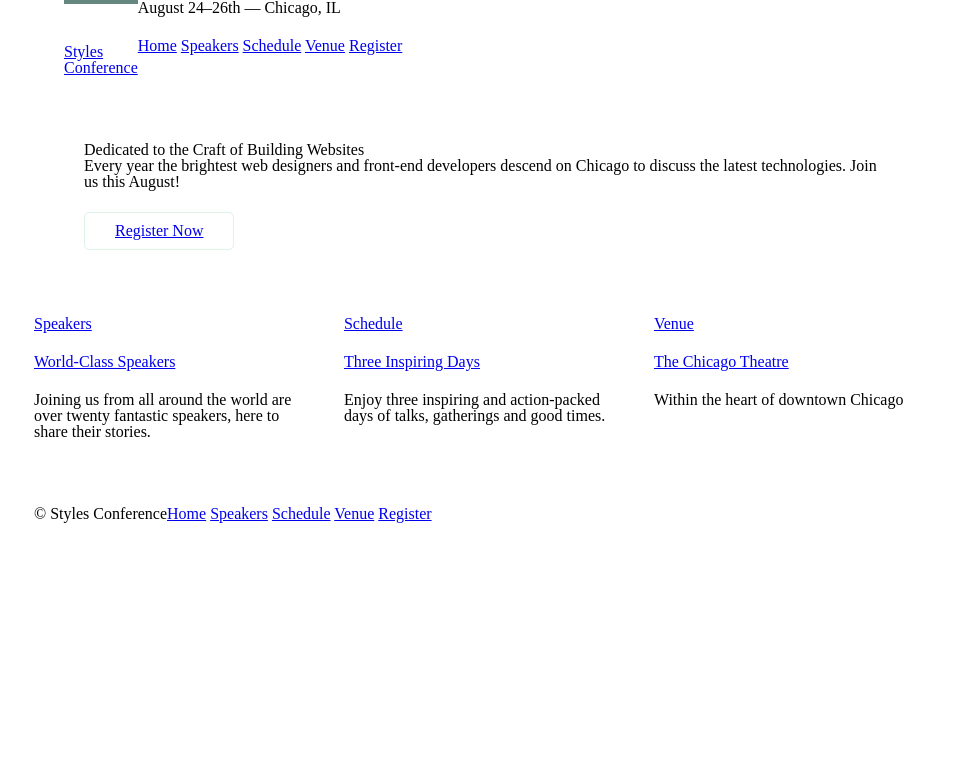
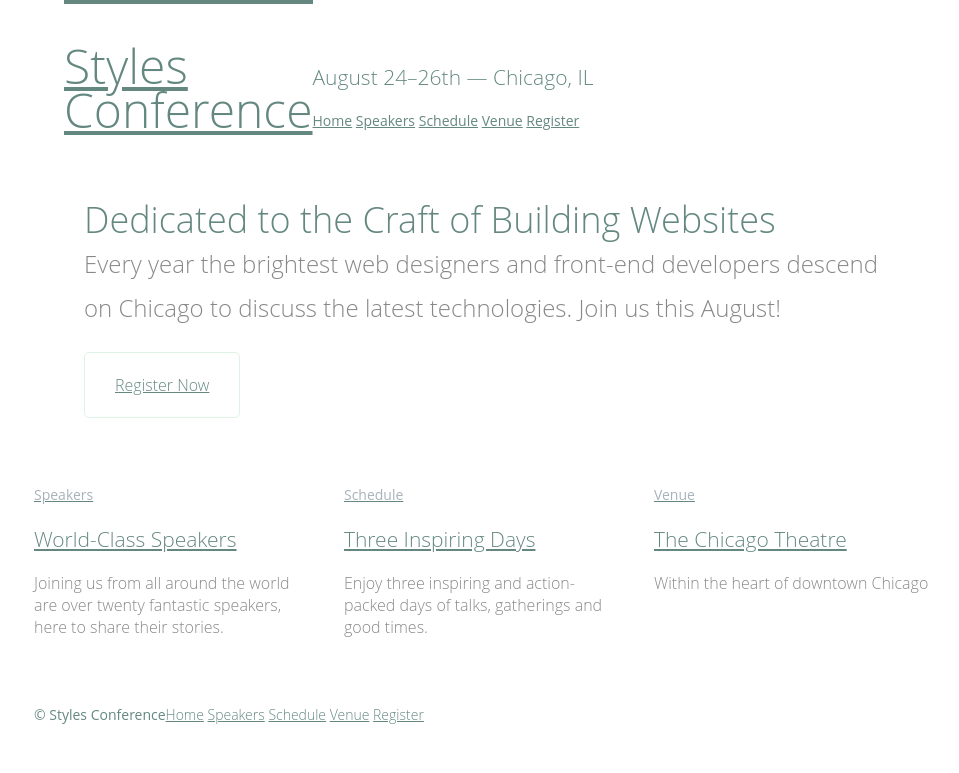
Before and after one commit to dsilvadeepal/Web-Development-Learning-Path, a plain HTML site: page Courses/Tier 1/Learn to Code HTML - CSS/styles-conference/index.html in a window 1280 px wide. Shown: the whole page, without its empty margins (156-1115 px from the left). Drawn offline with Linux system fonts and the light colour scheme.

Commit message:
Update font style properties to Home page

```diff
--- a/Courses/Tier 1/Learn to Code HTML - CSS/styles-conference/assets/stylesheets/main.css
+++ b/Courses/Tier 1/Learn to Code HTML - CSS/styles-conference/assets/stylesheets/main.css
@@ -47,6 +47,16 @@
 	border-spacing: 0;
 }
 
+/*
+====================================
+Custom Styles
+====================================
+*/
+
+body{
+	color:#888;
+	font: 300 16px/22px "Open Sans", "Helvetica Neue", Helvetica, Arial, sans-serif;
+}
 
 /*
 =====================================
@@ -102,6 +112,57 @@
 	margin-bottom: 22px;
 }
 
+h1, h2, h3, h4{
+	color: #648880;
+}
+
+h1{
+	font-size: 36px;
+	line-height: 44px;
+}
+
+h2{
+	font-size: 24px;
+	line-height: 44px;
+}
+
+h3{
+	font-size: 21px;
+}
+
+h4{
+	font-size: 18px;
+}
+
+h5{
+	font-size: 14px;
+	color: #a9b2b9;
+	font-weight: 400;
+}
+
+strong{
+	font-weight: 400;
+}
+
+em, cite{
+	font-style: italic;
+}
+
+
+/*
+====================================
+Links
+====================================
+*/
+
+a:hover{
+	color: #a9b2b9;
+}
+
+a{
+	color:#648880;
+}
+
 /*
 =====================================
 Buttons
@@ -127,8 +188,20 @@
 
 .hero{
 	padding: 22px 80px 66px 80px;
+	line-height: 44px;
 }
 
+.hero h2 {
+	font-size: 36px;
+}
+
+.hero p {
+	font-size: 24px;
+}
+
+.teaser a:hover h3{
+	color:#a2b2b9;
+}
 
 /*
 ===================================
@@ -156,9 +229,20 @@
 ===================================
 */
 .logo{
+	font-size: 48px;
+	line-height: 44px;
 	float: left;
 	border-top: 4px solid #648880;
 	padding: 40px 0 22px 0;
+}
+
+.tagline{
+	margin: 66px 0 22px 0;
+}
+
+.primary-nav{
+	font-size: 14px;
+	font-weight: 400;
 }
 
 /*
@@ -168,9 +252,12 @@
 */
 .primary-footer small{
 	float: left;
+	font-weight: 400;
 }
 
 .primary-footer{
+	color: #648880;
+	font-size: 14px;
 	padding-bottom: 44px;
 	padding-top: 44px;
 }
--- a/Courses/Tier 1/Learn to Code HTML - CSS/styles-conference/index.html
+++ b/Courses/Tier 1/Learn to Code HTML - CSS/styles-conference/index.html
@@ -12,8 +12,8 @@
 					<a href="index.html">Styles <br> Conference</a>
 				</h1>
 			</section>
-			<h3>August 24&ndash;26th &mdash; Chicago, IL</h3>
-			<nav>
+			<h3 class="tagline">August 24&ndash;26th &mdash; Chicago, IL</h3>
+			<nav class="primary-nav">
 				<a href="index.html">Home</a>
 				<a href="speakers.html">Speakers</a>
 				<a href="schedule.html">Schedule</a>
@@ -29,8 +29,8 @@
 		</section>
 
 		<section class="grid">
-			<section class="col-1-3">
-				<!-- Speakers -->
+			<!-- Speakers -->
+			<section class="teaser col-1-3">
 				<a href="speakers.html">
 					<h5>Speakers</h5>
 					<h3>World-Class Speakers</h3>
@@ -38,7 +38,7 @@
 				<p>Joining us from all around the world are over twenty fantastic speakers, here to share their stories.</p>
 			</section><!--
 			Schedule
-         --><section class="col-1-3">
+         --><section class="teaser col-1-3">
 				<a href="schedule.html">
 					<h5>Schedule</h5>
 					<h3>Three Inspiring Days</h3>
@@ -46,7 +46,7 @@
 				<p>Enjoy three inspiring and action-packed days of talks, gatherings and good times.</p>
 			</section><!--
 			Venue
-		--><section class="col-1-3">
+		--><section class="teaser col-1-3">
 				<a href="venue.html">
 					<h5>Venue</h5>
 					<h3>The Chicago Theatre</h3>
```
